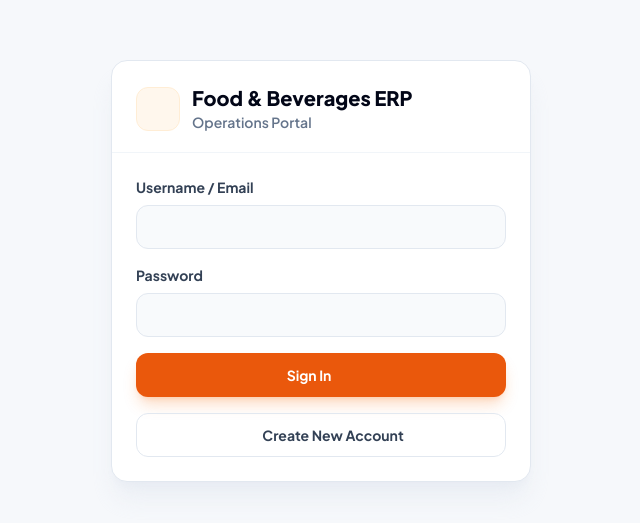
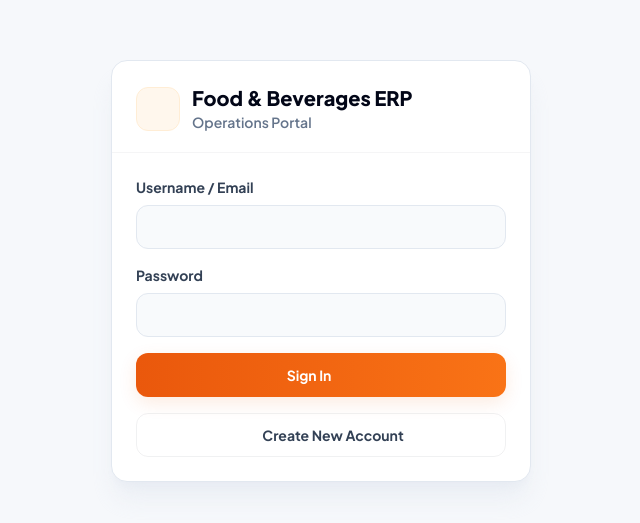
Before and after one commit to risewithmediaofficial-collab/food-and-beverages, a React (Vite) app in the folder frontend/: page / in a window 1280 px wide. Shown: the part 129-652 px from the top of the page, without its empty margins (319-959 px from the left). Built offline with nearby package versions, Linux system fonts and the light colour scheme; no server answers; some icons are missing.

Commit message:
UI: polish login card and buttons; add auth styles

```diff
--- a/frontend/src/App.css
+++ b/frontend/src/App.css
@@ -5,7 +5,7 @@
 /* Base Body Styles */
 body {
   margin: 0;
-  background-color: #f8fafc;
+  background: radial-gradient(1200px 600px at 10% 10%, #fffaf0 0%, rgba(234,88,12,0.03) 6%, rgba(99,102,241,0.02) 18%, transparent 40%), linear-gradient(180deg, #f8fafc 0%, #f6f8fb 100%);
   color: #0f172a;
   font-family: Inter, system-ui, -apple-system, BlinkMacSystemFont, 'Segoe UI', Roboto, Oxygen, Ubuntu, Cantarell, sans-serif;
   -webkit-font-smoothing: antialiased;
@@ -29,3 +29,36 @@ body {
 ::-webkit-scrollbar-thumb:hover {
   background: #94a3b8;
 }
+
+/* Auth card refinements */
+.auth-card {
+  max-width: 420px;
+  border-radius: 1rem; /* 16px */
+  overflow: hidden;
+}
+
+.auth-header {
+  padding: 1.5rem 1.5rem 1.25rem;
+  border-bottom: 1px solid rgba(15,23,42,0.04);
+}
+
+.brand-badge {
+  width: 44px;
+  height: 44px;
+  border-radius: 12px;
+}
+
+.btn-primary {
+  background: linear-gradient(90deg,#ea580c,#f97316);
+  color: white !important;
+  box-shadow: 0 6px 18px rgba(234,88,12,0.12);
+}
+
+.btn-outline {
+  border: 1px solid rgba(15,23,42,0.06);
+  background: transparent;
+}
+
+.modal-backdrop {
+  backdrop-filter: blur(4px);
+}
--- a/frontend/src/modules/auth/LoginPanel.jsx
+++ b/frontend/src/modules/auth/LoginPanel.jsx
@@ -79,13 +79,10 @@ export default function LoginPanel({ onLoginSuccess }) {
 
   return (
     <div className="min-h-screen bg-[#f6f8fb] flex items-center justify-center px-4 py-8 font-sans text-slate-900">
-      <div
-        className="w-full bg-white border border-slate-200 rounded-2xl shadow-xl shadow-slate-200/60 overflow-hidden"
-        style={{ maxWidth: '420px' }}
-      >
-        <div className="px-6 pt-6 pb-5 border-b border-slate-100">
+      <div className="w-full bg-white border border-slate-200 rounded-2xl shadow-xl shadow-slate-200/60 overflow-hidden auth-card">
+        <div className="auth-header">
           <div className="flex items-center gap-3">
-            <div className="w-11 h-11 rounded-xl bg-orange-50 border border-orange-100 flex items-center justify-center text-orange-600 shrink-0">
+            <div className="brand-badge bg-orange-50 border border-orange-100 flex items-center justify-center text-orange-600 shrink-0">
               <Icon icon="mdi:fruit-citrus" className="text-2xl" />
             </div>
             <div className="min-w-0">
@@ -137,8 +134,7 @@ export default function LoginPanel({ onLoginSuccess }) {
           <button
             type="submit"
             disabled={loading}
-            className="w-full h-11 disabled:opacity-70 text-white text-sm font-bold rounded-xl shadow-lg shadow-orange-500/25 transition flex items-center justify-center gap-2 cursor-pointer hover:brightness-95"
-            style={{ backgroundColor: '#ea580c', color: '#ffffff' }}
+            className="w-full h-11 disabled:opacity-70 text-white text-sm font-bold rounded-xl btn-primary transition flex items-center justify-center gap-2 cursor-pointer"
           >
             {loading ? <Icon icon="mdi:loading" className="animate-spin text-base" /> : <><span>Sign In</span><Icon icon="mdi:arrow-right" className="text-base" /></>}
           </button>
@@ -150,7 +146,7 @@ export default function LoginPanel({ onLoginSuccess }) {
               setSignupError('');
               setSignupMessage('');
             }}
-            className="w-full h-11 border border-slate-200 text-slate-700 hover:bg-slate-50 hover:border-slate-300 text-sm font-bold rounded-xl transition flex items-center justify-center gap-2"
+            className="w-full h-11 text-slate-700 hover:bg-slate-50 text-sm font-bold rounded-xl btn-outline transition flex items-center justify-center gap-2"
           >
             <Icon icon="mdi:account-plus-outline" className="text-base" />
             <span>Create New Account</span>
```
